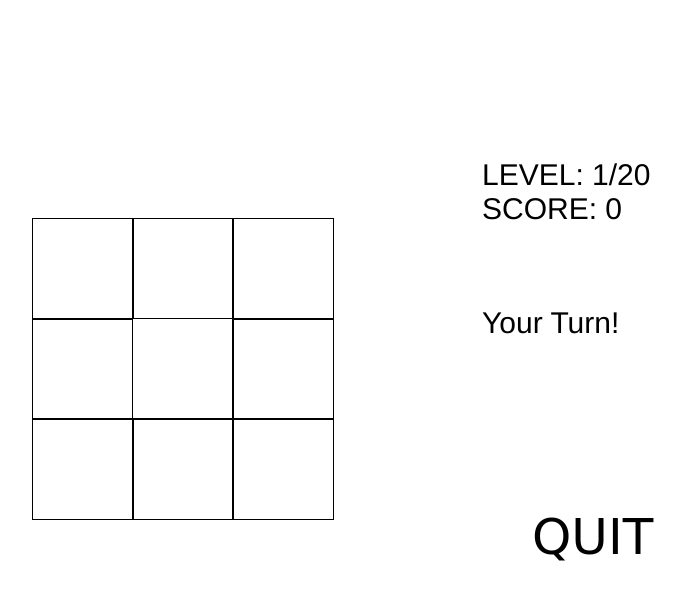
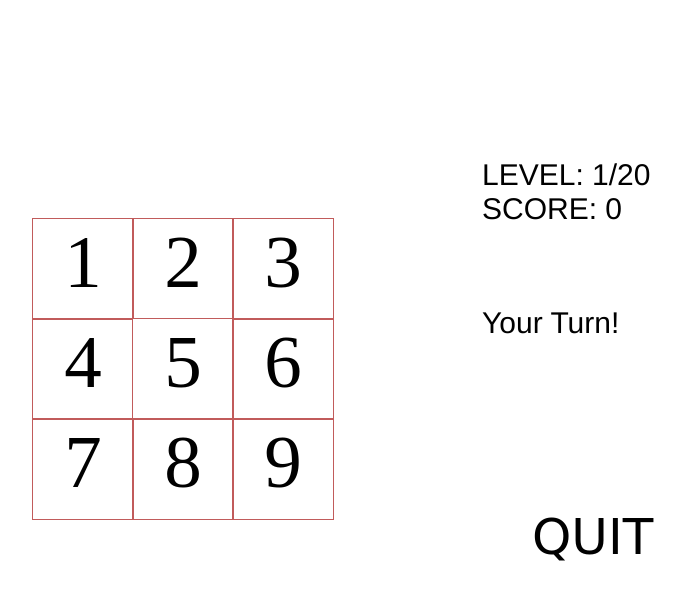
Before and after one commit to AdemElabed/Memory-game, a plain HTML site: page index.html in a window 1280 px wide. Both pictures are taken after a click on the element "START". Shown: the whole page, without its empty margins (176-861 px from the left). Drawn offline with nearby package versions, Linux system fonts and the light colour scheme; a web font is replaced by a local one.

Commit message:
Add files via upload

```diff
--- a/index.html
+++ b/index.html
@@ -1,5 +1,4 @@
 <html>
-
     <head>
         <link rel="stylesheet" type="text/css" href="style.css">
         <link href='http://fonts.googleapis.com/css?family=Junge' rel='stylesheet' type='text/css'>
@@ -7,7 +6,6 @@
         <script type="text/javascript" src="http://code.jquery.com/jquery-1.5.1.min.js?ver=3.5"></script>
         <script type="text/javascript" src="show.js"></script>
     </head>
-
     <body>
         <div id="main-container">
             <div id="game-area">
@@ -16,15 +14,17 @@
                     <div id="start">START</div>
                 </div>
                 <div id="play-window">
-                <div id="game-block1" class="game-block"></div>
-                <div id="game-block2" class="game-block"></div>
-                <div id="game-block3" class="game-block"></div>
-                <div id="game-block4" class="game-block"></div>
-                <div id="game-block5" class="game-block"></div>
-                <div id="game-block6" class="game-block"></div>
-                <div id="game-block7" class="game-block"></div>
-                <div id="game-block8" class="game-block"></div>
-                <div id="game-block9" class="game-block"></div>
+                    <div id="game-block1" class="game-block" >2</div>
+                    <div id="game-block2" class="game-block">1</div>
+                    <div id="game-block3" class="game-block">4</div>
+                    <div id="game-block4" class="game-block">5</div>
+                    <div id="game-block5" class="game-block">3</div>
+                    <div id="game-block6" class="game-block">6</div>
+                    <div id="game-block7" class="game-block">7</div>
+                    <div id="game-block8" class="game-block">8</div>
+                    <div id="game-block9" class="game-block">9</div>
+
+
 
 
 
@@ -45,5 +45,4 @@
             </div>
         </div>
     </body>
-
 </html>
--- a/style.css
+++ b/style.css
@@ -1,9 +1,8 @@
 /* Start screen styles */
-#logo,
-#end-game-msg {
+#logo, #end-game-msg {
     font-family: 'Junge', serif;
     font-size: 70px;
-  padding-top: 20%;
+    padding-top:20%;
     text-align: center;
   }
 
@@ -11,27 +10,23 @@
       padding-top: 15%;
   }
 
-#start,
-#start-over {
+  #start, #start-over {
     font-family: 'Ranchers', cursive;
-  font-size: 50px;
-  padding-top: 1%;
+    font-size:50px;
+    padding-top:1%;
     text-align: center;
   }
 
-#start:hover,
-#quit:hover,
-#start-over:hover {
+  #start:hover, #quit:hover, #start-over:hover {
       cursor: hand;
-  color: #4e4e4e;
+      color:#4e4e4e;
   }
 
-#start-window,
-#end-game-window {
-  display: block;
-  position: relative;
-  width: 100%;
-  height: 100%;
+  #start-window, #end-game-window {
+    display:block;
+    position:relative;
+    width:100%;
+    height:100%;
     background-color: #FFFFFF;
   }
 
@@ -40,100 +35,100 @@
   }
 
   /* Main game styles */
-#play-window {
-  position: absolute;
-  display: block;
-  display: none;
-  height: 100%;
-  width: 100%;
+  #play-window{
+    position:absolute;
+    display:block;
+    display:none;
+    height:100%;
+    width:100%;
   }
 
-.game-block {
-  border: 0.1px solid #000;
-  position: absolute;
-  width: 100px;
-  height: 100px;
+  .game-block{
+    border:0.01em solid #000;
+    position:absolute;
+    width:100px;
+    height:100px;
     margin-bottom: 10px;
+    text-align: center;
+    font-size: 75px;
+
+
   }
 
-#game-block1 {
-  left: 300px;
+  #game-block1{
+    left:300px;
     top: 210px;
-  border-color: #000;
+    border-color:rgb(193, 91, 91);
+
   }
 
-#game-block2 {
-  left: 200px;
-  top: 210px;
-  border-color: #000;
+  #game-block2{
+    left:200px;
+    top:210px;
+    border-color:rgb(193, 91, 91);
   }
 
-#game-block3 {
-  left: 200px;
-  top: 310px;
-  border-color: #000;
+  #game-block3{
+    left:200px;
+    top:310px;
+    border-color:rgb(193, 91, 91);
   }
 
-#game-block4 {
-  left: 300px;
-  top: 310px;
-  border-color: #000;
+  #game-block4{
+    left:300px;
+    top:310px;
+    border-color:rgb(193, 91, 91);
   }
 
-#game-block5 {
-  left: 400px;
-  top: 210px;
-  border-color: #000;
+  #game-block5{
+    left:400px;
+    top:210px;
+    border-color:rgb(193, 91, 91);
   }
 
-#game-block6 {
-  left: 400px;
-  top: 310px;
-  border-color: #000;
+  #game-block6{
+    left:400px;
+    top:310px;
+    border-color:rgb(193, 91, 91);
+  }
+  #game-block7{
+    left:200px;
+    top: 410px;
+    border-color:rgb(193, 91, 91);
+  }
+  #game-block8{
+    left:300px;
+    top: 410px;
+    border-color:rgb(193, 91, 91);
+  }
+  #game-block9{
+    left:400px;
+    top: 410px;
+    border-color:rgb(193, 91, 91);
   }
 
-#game-block7 {
-  left: 200px;
-  top: 410px;
-  border-color: #000;
+  #status-window{
+    position:absolute;
+    left:650px;
+    top:150px;
   }
 
-#game-block8 {
-  left: 300px;
-  top: 410px;
-  border-color: #000;
-}
-
-#game-block9 {
-  left: 400px;
-  top: 410px;
-  border-color: #000;
-}
-
-#status-window {
-  position: absolute;
-  left: 650px;
-  top: 150px;
-}
-
-.level,
-.score,
-#notif-msg {
+  .level, .score, #notif-msg {
     font-family: helvetica;
     font-size: 30px;
   }
 
   #notif-msg {
     position: relative;
-  top: 80px;
+    top:80px;
   }
 
-#quit {
+  #quit{
     font-family: 'Ranchers', cursive;
-  font-size: 50px;
-  position: absolute;
-  left: 700px;
-  top: 500px;
+    font-size:50px;
+    position:absolute;
+    left:700px;
+    top:500px;
   }
 
   .fail {
@@ -141,5 +136,5 @@
   }
 
   .success {
-  color: #168d10
+      color:#168d10
   }
```
Lines whose indentation alone changed are shown as unchanged.
